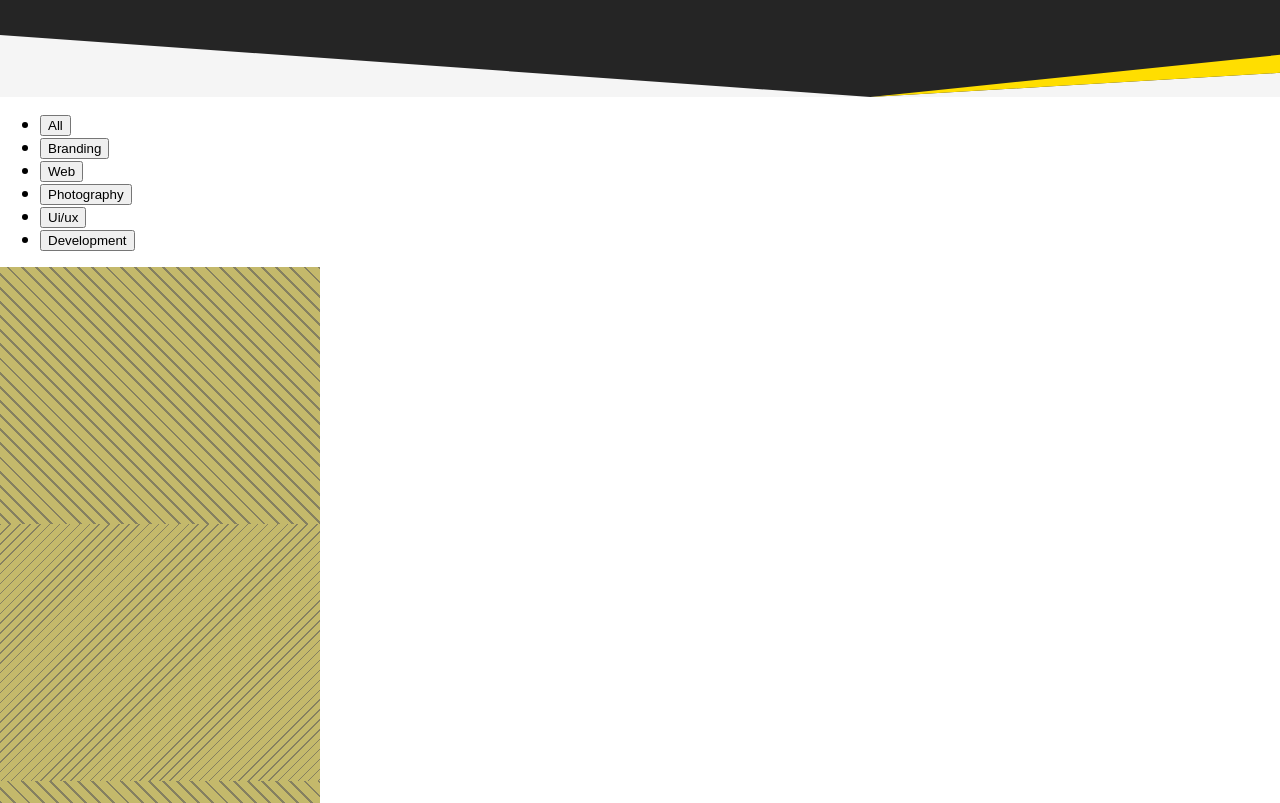
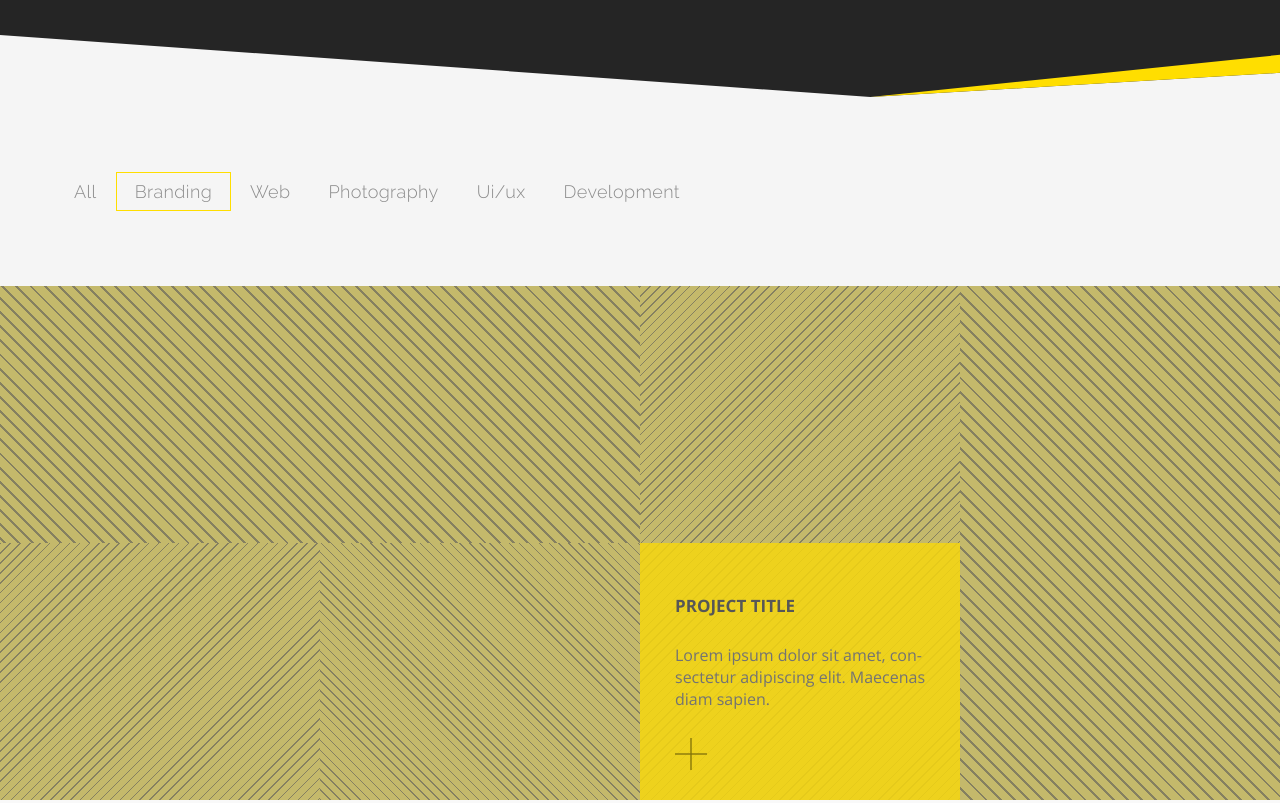
Before and after one commit to dm-gthb/crafty, a website: page src/index.html in a window 1280 px wide. Shown: the part 2200-3003 px from the top of the page. Drawn offline with nearby package versions, Linux system fonts and the light colour scheme; files that its build step writes are made by us from their sources.

Commit message:
add projects js & styles

```diff
--- a/src/js/main.js
+++ b/src/js/main.js
@@ -1,5 +1,6 @@
 'use strict';
 
+// Header toggler
 var toggler = document.getElementById('toggler');
 var pageNav = document.querySelector('.page-nav');
 
@@ -9,11 +10,12 @@ function mobileNavVisibleToggle(event) {
   pageNav.classList.toggle('page-nav--active');
 }
 
-
 if (toggler) {
   toggler.addEventListener('click', mobileNavVisibleToggle);
 }
 
+
+// Header animation
 var tl = new TimelineMax();
 
 tl
@@ -24,6 +26,7 @@ tl
   .from('.btn--learn-more', 1, {opacity:0, scale:0, ease:Bounce.easeOut});
 
 
+// Header 'learn more' button
 var learnMoreBtn = document.querySelector('.btn--learn-more');
 var pageHeader = document.querySelector('.page-header');
 const viewportHeight = pageHeader.offsetHeight;
@@ -32,3 +35,42 @@ learnMoreBtn.addEventListener('click', function(event) {
   event.preventDefault();
   window.scrollBy({ top: viewportHeight, behavior: 'smooth' });
 });
+
+
+// Projects navigation
+var controls = document.querySelectorAll('.projects__nav-link');
+var projects = document.querySelectorAll('.projects__item');
+
+for (var i = 0; i < controls.length; i++) {
+   clickControl(controls[i]);
+}
+
+function toggleFilter(control) {
+
+  for (var k = 0; k < controls.length; k++) {
+    controls[k].classList.remove('projects__nav-link--active')
+  }
+
+  for (var l = 0; l < projects.length; l++) {
+    projects[l].classList.remove('projects__item--active')
+  }
+
+  control.classList.add('projects__nav-link--active');
+
+  var clickedTypeProjects = document.querySelectorAll('a.' + control.dataset.filter);
+  if (clickedTypeProjects) {
+    for (var m = 0; m < clickedTypeProjects.length; m++) {
+      clickedTypeProjects[m].classList.add('projects__item--active');
+    }
+  }
+}
+
+function clickControl(control) {
+  control.addEventListener('click', function() {
+    event.preventDefault();
+    toggleFilter(control);
+  });
+}
+
+var defaultFilter = document.querySelector('button.branding');
+toggleFilter(defaultFilter);
--- a/src/scss/blocks/main-nav.scss
+++ /dev/null
@@ -1,44 +0,0 @@
-.main-nav {
-  display: none;
-  background: $gray--lighten;
-  @media screen and (min-width: $screen-md-min) {
-    display: block;
-  }
-
-  padding: 75px 0;
-
-  &__container {
-    @include container();
-  }
-
-  &__list {
-    padding: 0;
-    margin: 0;
-    list-style: none;
-    display: flex;
-    justify-content: space-between;
-
-    @media screen and (min-width: $screen-xlg-min) {
-      justify-content: flex-start;
-    }
-  }
-
-  &__link {
-    padding: 8px 18px;
-    border: 1px solid transparent;
-    color: $text-gray--mid-dark;
-    font-size: 18px;
-    font-weight: 300;
-    font-family: $font-family--ralewai;
-    letter-spacing: 0.4px;
-    text-decoration: none;
-
-    &:hover {
-      color: $text-gray--darken;
-    }
-
-    &--active {
-      border-color: $yellow;
-    }
-  }
-}
--- a/src/scss/blocks/more-info.scss
+++ b/src/scss/blocks/more-info.scss
@@ -35,7 +35,7 @@
     content: '';
     position: absolute;
     width: 100%;
-    height: 30px;
+    height: 0;
     left: 0;
     right: 0;
     bottom: 0;
--- a/src/scss/blocks/projects.scss
+++ b/src/scss/blocks/projects.scss
@@ -1,17 +1,75 @@
 .projects {
 
-  @media screen and (min-width: $screen-md-min) {
-    display: grid;
-    grid-auto-columns: 25%;
+  &__nav {
+    display: none;
+    background: $gray--lighten;
+    @media screen and (min-width: $screen-md-min) {
+      display: block;
+    }
+
+    padding: 75px 0;
+
+    &__container {
+      @include container();
+    }
+  }
+
+  &__nav-list {
+    padding: 0;
+    margin: 0;
+    list-style: none;
+    display: flex;
+    justify-content: space-between;
+
+    @media screen and (min-width: $screen-xlg-min) {
+      justify-content: flex-start;
+    }
+  }
+
+  &__nav-link {
+    padding: 8px 18px;
+    border: 1px solid transparent;
+    color: $text-gray--mid-dark;
+    font-size: 18px;
+    font-weight: 300;
+    font-family: $font-family--ralewai;
+    letter-spacing: 0.4px;
+    text-decoration: none;
+    transition: all .15s ease-in;
+    background: none;
+    outline: none;
+    cursor: pointer;
+
+    &:hover {
+      color: $yellow;
+    }
+
+    &--active {
+      border-color: $yellow;
+
+      &:hover {
+        color: $text-gray--mid-dark;
+        cursor: default;
+      }
+    }
+  }
+
+  &__items {
+    @media screen and (min-width: $screen-md-min) {
+      display: grid;
+      grid-auto-columns: 25%;
+    }
   }
 
   &__item {
+    text-decoration: none;
+    cursor: default;
+    pointer-events: none;
     display: none;
     padding: 35px;
     padding-bottom: 65px;
     position: relative;
     z-index: 3;
-    cursor: pointer;
 
     @media screen and (min-width: $screen-md-min) {
       display: block;
@@ -63,20 +121,11 @@
       transition: all 0.35s ease-out;
     }
 
-    &:hover::after {
-      transform: scale(1);
-    }
-
-    &:hover {
-      .projects__item-title,
-      .projects__item-description {
-        opacity: 1;
-      }
-    }
-
     &--active {
       display: block;
       position: relative;
+      cursor: pointer;
+      pointer-events: auto;
 
       &::after {
         background:rgba(246, 216, 16, .85);
@@ -88,18 +137,22 @@
         height: 100%;
         z-index: -1;
         transform: scale(1);
-
-        @media screen and (min-width: $screen-md-min) {
-          // transform: scale(0);
-        }
       }
 
       .projects__item-title,
       .projects__item-description {
         opacity: 1;
+      }
 
-        @media screen and (min-width: $screen-md-min) {
-          // opacity: 0;
+      &:hover::after {
+        background: #fede10;
+        opacity: 1;
+      }
+
+      &:hover {
+        .projects__item-title,
+        .projects__item-description {
+          color: $text-gray--dark;
         }
       }
     }
@@ -114,7 +167,7 @@
     margin-bottom: 12px;
     color: $text-gray--darken;
     opacity: 0;
-    transition: opacity 0.35s ease-out;
+    transition: all 0.35s ease-out;
 
     @media screen and (min-width: $screen-md-min) {
       margin-bottom: 12px;
@@ -136,7 +189,7 @@
     color: $text-gray--dark;
     margin: 0;
     opacity: 0;
-    transition: opacity 0.35s ease-out;
+    transition: all 0.35s ease-out;
     position: relative;
 
     &::before {
--- a/src/scss/style.scss
+++ b/src/scss/style.scss
@@ -10,7 +10,6 @@
 @import 'blocks/about.scss';
 @import 'blocks/features.scss';
 @import 'blocks/more-info.scss';
-@import 'blocks/main-nav.scss';
 @import 'blocks/projects.scss';
 @import 'blocks/in-touch.scss';
 @import 'blocks/form.scss';
```
